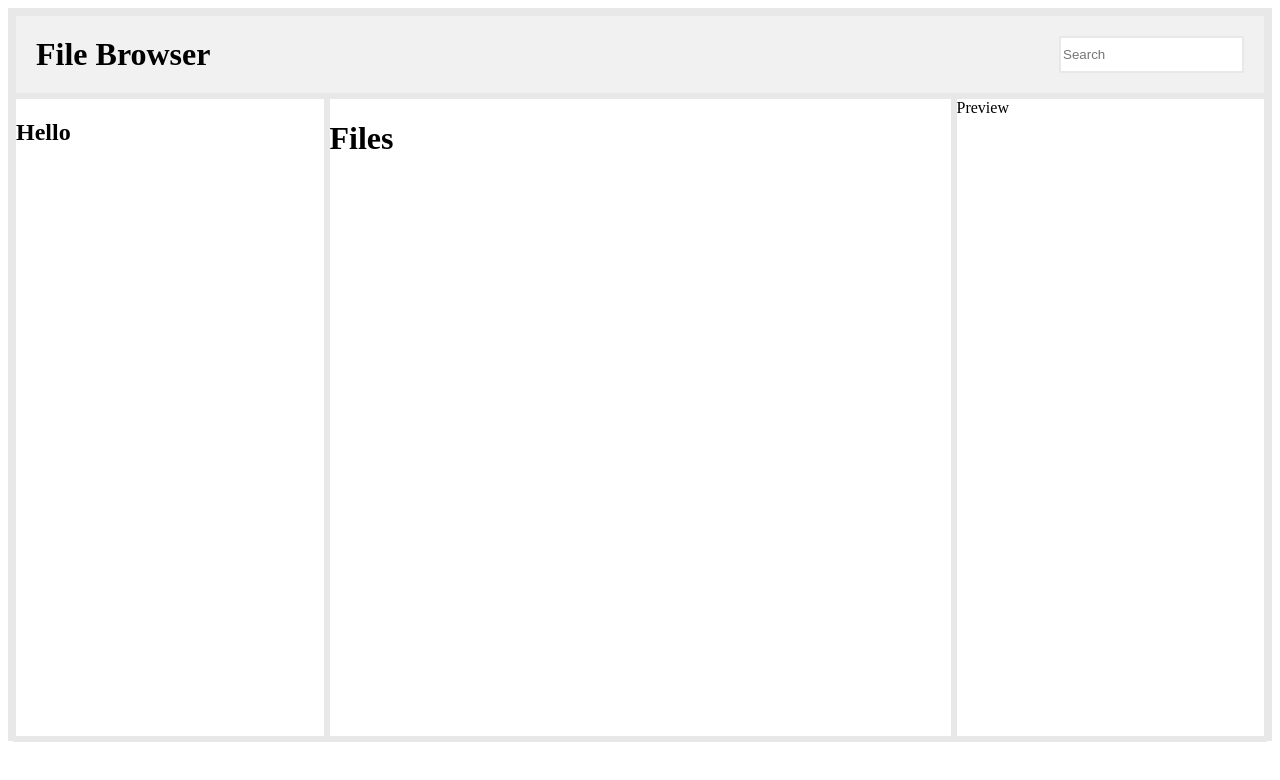
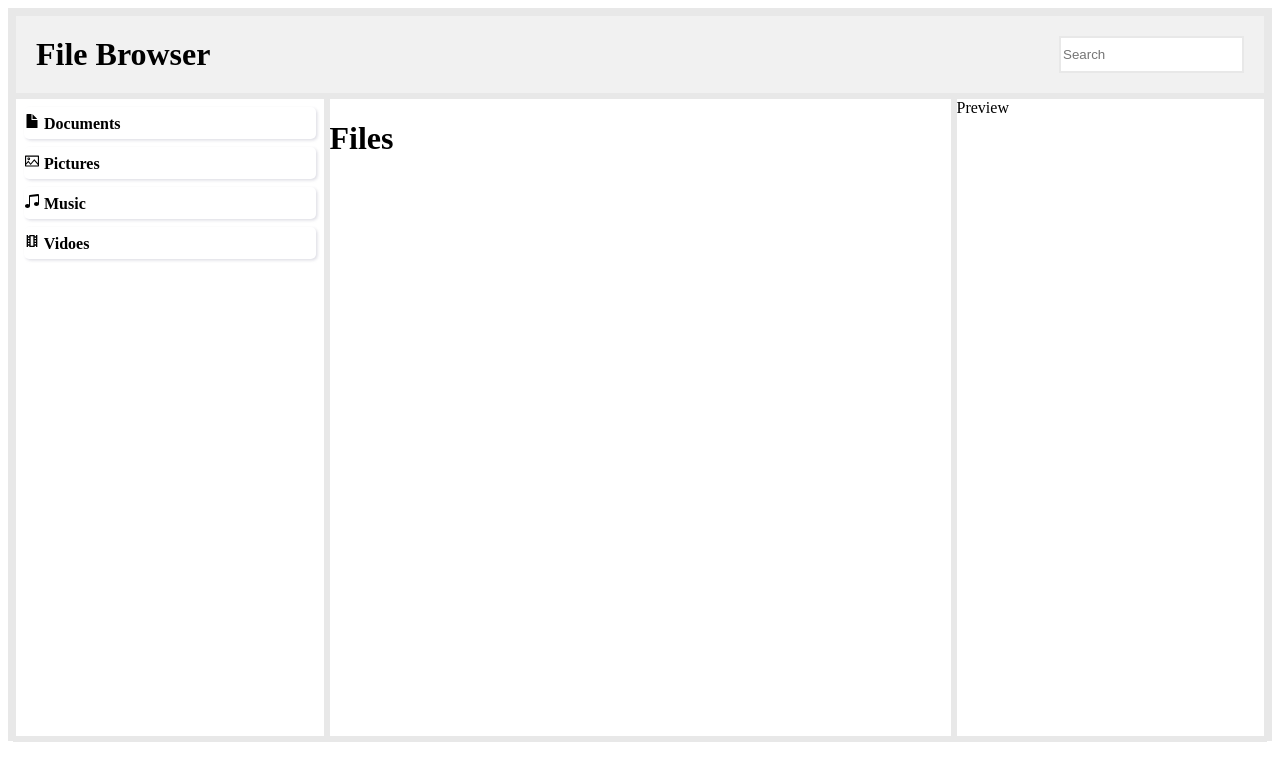
Before and after one commit to TomasGarciaDev/next-file-browser-v2, a Next.js app: page / in a window 1280 px wide. Shown: the top 780 px of the page. Built offline with nearby package versions, Linux system fonts and the light colour scheme.

Commit message:
Fetching data from SidebarItem

```diff
--- a/components/Layout.js
+++ b/components/Layout.js
@@ -4,6 +4,11 @@ import Header from "./Header";
 import Sidebar from "./Sidebar";
 import Preview from "./Preview";
 import Files from "./Files";
+import SidebarItem from "./SidebarItem";
+import { IoDocumentSharp } from "react-icons/io5";
+import { AiOutlinePicture } from "react-icons/ai";
+import { BsMusicNoteBeamed } from "react-icons/bs";
+import { MdOutlineLocalMovies } from "react-icons/md";
 
 export default function Layout({title}) {
   return (
@@ -15,7 +20,12 @@ export default function Layout({title}) {
       <Header />
 
       <div className={styles.container}>
-        <Sidebar></Sidebar>
+        <Sidebar>
+          <SidebarItem title="Documents" icon={<IoDocumentSharp />}/>
+          <SidebarItem title="Pictures" icon={<AiOutlinePicture />}/>
+          <SidebarItem title="Music" icon={<BsMusicNoteBeamed />}/>
+          <SidebarItem title="Vidoes" icon={<MdOutlineLocalMovies />}/>
+        </Sidebar>
         <Files></Files>
         <Preview></Preview>
       </div>
--- a/components/Sidebar.js
+++ b/components/Sidebar.js
@@ -1,9 +1,9 @@
 import styles from '../styles/Sidebar.module.css'
 
-export default function Sidebar() {
+export default function Sidebar({children}) {
   return (
     <aside className={styles.container}>
-      <h1>Hello</h1>
+      <div>{children}</div>
     </aside>
   )
 }
--- /dev/null
+++ b/components/SidebarItem.js
@@ -0,0 +1,26 @@
+import styles from '../styles/SidebarItem.module.css';
+import React, { useState, useEffect } from 'react';
+
+export default function SidebarItem({ icon, title}) {
+  const [data, setData] = useState([])
+
+  const handleSubmit = (e) => {
+    getData()
+
+    console.log(data)
+  }
+
+  const getData = () => {
+    fetch(`http://localhost:3000/api/${title.toLowerCase()}`)
+        .then((res) => res.json())
+        .then((data) => {
+          setData(data)
+        })
+  }
+
+  return (
+    <div className={styles.container}id={title.toLowerCase()} onClick={handleSubmit}>
+      <h4>{ icon } { title }</h4>
+    </div>
+  )
+}
--- a/package.json
+++ b/package.json
@@ -11,7 +11,8 @@
   "dependencies": {
     "next": "12.2.3",
     "react": "18.2.0",
-    "react-dom": "18.2.0"
+    "react-dom": "18.2.0",
+    "react-icons": "^4.4.0"
   },
   "devDependencies": {
     "eslint": "8.20.0",
--- /dev/null
+++ b/pages/api/documents/data.json
@@ -0,0 +1,20 @@
+{
+  "documents": [
+    {
+      "id": "1",
+      "name": "My Essay"
+    },
+    {
+      "id": "2",
+      "name": "How to write great API"
+    },
+    {
+      "id": "3",
+      "name": "My thoughts on Next.js"
+    },
+    {
+      "id": "4",
+      "name": "My thoughts on Next.js"
+    }
+  ]
+}
--- /dev/null
+++ b/pages/api/documents/index.js
@@ -0,0 +1,10 @@
+const {documents} = require('./data.json');
+
+export default function handler(req, res) {
+  if (req.method === 'GET') {
+    res.status(200).json(documents)
+  } else {
+    res.setHeader('Allow', ['GET'])
+    res.status(405).json({ message: `Method ${req.method} is not allowed` })
+  }
+}
--- /dev/null
+++ b/styles/SidebarItem.module.css
@@ -0,0 +1,16 @@
+.container {
+  display: flex;
+  align-items: center;
+  margin-top: 8px;
+  width: auto;
+  height: 32px;
+  background-color: rgb(255 255 255);
+  border: 0;
+  box-shadow: 1.5px 1.5px 3px rgba(174, 174, 192, 0.4), -1px -1px 3px #FFFFFF;
+  border-radius: 5px;
+  margin: 8px;
+}
+
+.container h4 {
+  font-weight: 700;
+}
--- a/styles/globals.css
+++ b/styles/globals.css
@@ -1 +1 @@
-@import url('https://fonts.googleapis.com/css2?family=Poppins:wght@300;400;500;600;700&display=swap');
+@import url('https://fonts.googleapis.com/css2?family=Roboto:wght@300;400;500;700&display=swap');
```
Also changed, not shown: 2 other files (tests, documents, lock files or other folders).
